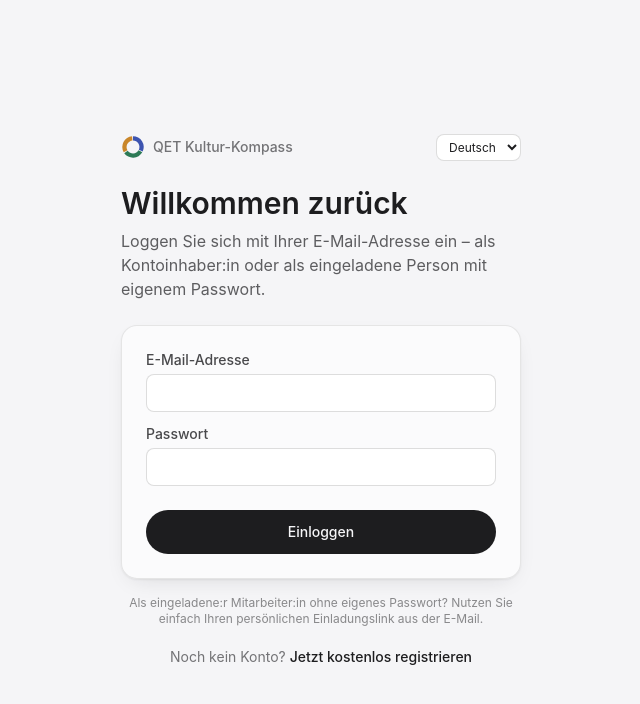
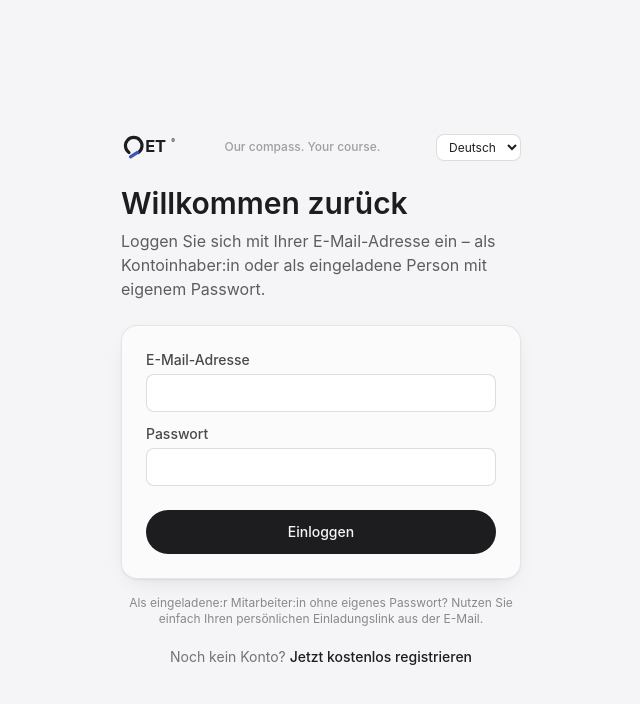
Before and after one commit to qet-kultur-kompass/qet-kultur-kompass, a Next.js app: page /login in a window 1280 px wide. Shown: the top 704 px of the page, without its empty margins (319-959 px from the left). Built offline with nearby package versions, Linux system fonts and the light colour scheme.

Commit message:
Rebrand: LoginForm Header nutzt QET-Logo + Claim
Replaced QetSymbol component with QetLogo in the LoginForm.

```diff
--- a/src/components/LoginForm.tsx
+++ b/src/components/LoginForm.tsx
@@ -4,7 +4,7 @@ import { useState } from "react";
 import Link from "next/link";
 import { LOCALES, t } from "@/lib/content/i18n";
 import type { Locale } from "@/lib/content/types";
-import { QetSymbol } from "./QetSymbol";
+import { QetLogo } from "./QetLogo";
 
 export function LoginForm() {
   const [locale, setLocale] = useState<Locale>("de");
@@ -33,11 +33,11 @@ export function LoginForm() {
   return (
     <main className="mx-auto flex min-h-screen max-w-md flex-col justify-center px-6 py-16">
       <div className="mb-6 flex items-center justify-between">
-        <div className="flex items-center gap-2 text-sm font-medium text-ink/60">
-          <span className="h-6 w-6">
-            <QetSymbol />
+        <div className="flex items-center gap-2">
+          <QetLogo className="h-7 w-auto" />
+          <span className="hidden text-xs font-medium text-ink/40 sm:inline">
+            Our compass. Your course.
           </span>
-          {t(locale, "brand")}
         </div>
         <select
           value={locale}
```
